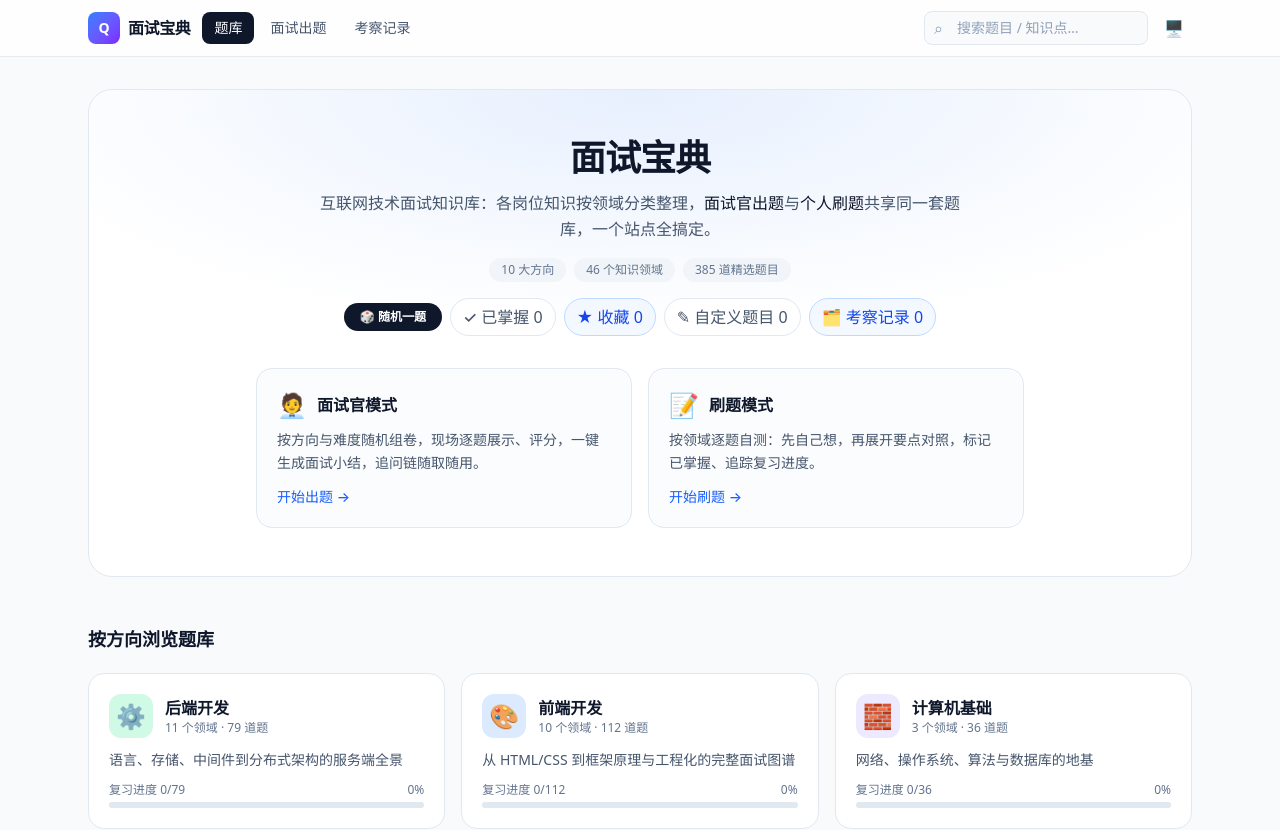
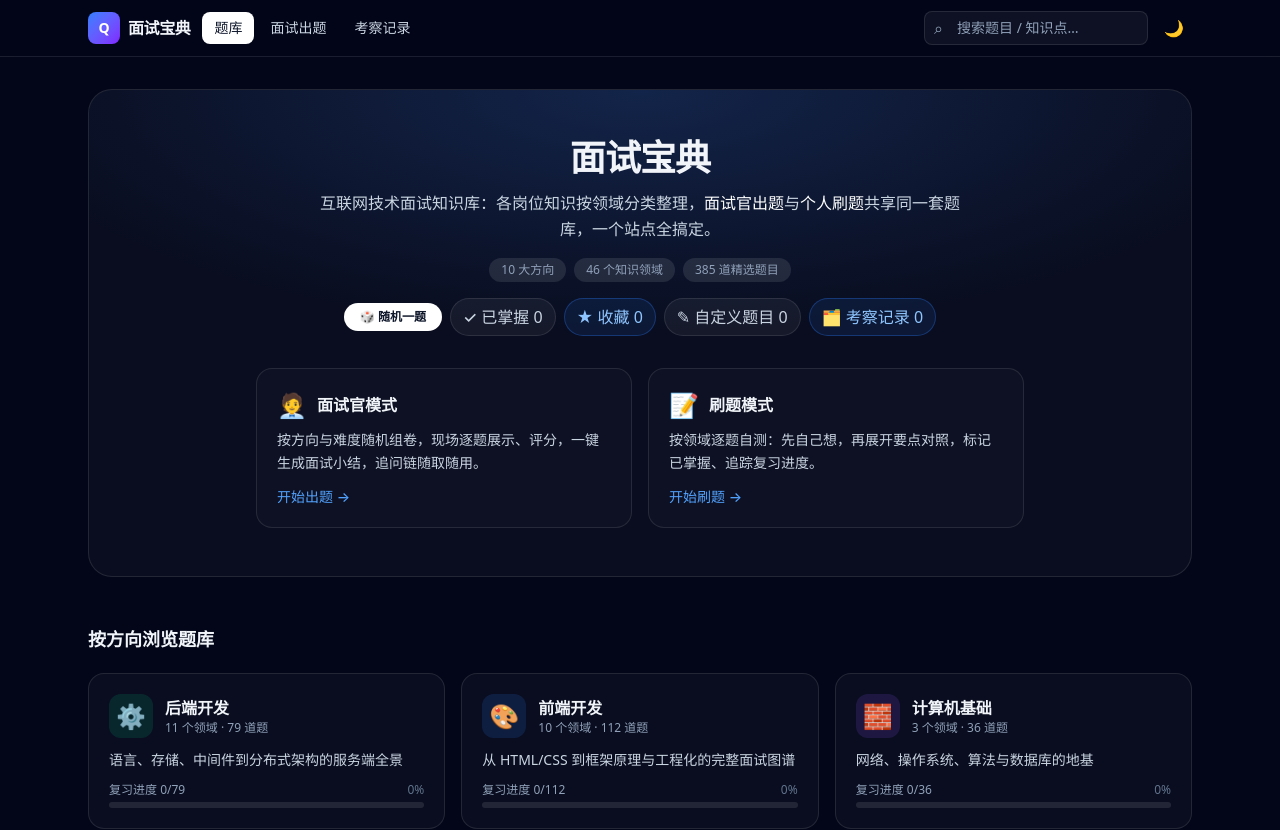
Before and after one commit to xwzy/interview.xwzy.dev, a React (Vite) app: page / in a window 1280 px wide. Shown: the top 830 px of the page. Built offline with nearby package versions, Linux system fonts and the light colour scheme.

Commit message:
feat: 默认主题改为深色；SW 缓存容量修剪；要点可收起；高亮对比度修正

```diff
--- a/index.html
+++ b/index.html
@@ -4,7 +4,7 @@
     <meta charset="UTF-8" />
     <link rel="icon" type="image/svg+xml" href="/favicon.svg" />
     <meta name="viewport" content="width=device-width, initial-scale=1.0" />
-    <meta name="theme-color" content="#3b82f6" />
+    <meta name="theme-color" content="#0f172a" />
     <link rel="manifest" href="/manifest.webmanifest" />
     <meta
       name="description"
@@ -19,12 +19,14 @@
     <meta name="twitter:card" content="summary" />
     <title>面试宝典 · 互联网技术面试知识库</title>
     <script>
+      // 默认深色；仅当用户显式选择浅色时才用浅色（system 跟随 OS）
       try {
-        var t = localStorage.getItem('interview.theme')
-        if (t === 'dark' || (!t && window.matchMedia('(prefers-color-scheme: dark)').matches)) {
-          document.documentElement.classList.add('dark')
-        }
-      } catch (e) {}
+        var t = localStorage.getItem('interview.theme') || 'dark'
+        var dark = t === 'dark' || (t === 'system' && window.matchMedia('(prefers-color-scheme: dark)').matches)
+        if (dark) document.documentElement.classList.add('dark')
+      } catch (e) {
+        document.documentElement.classList.add('dark')
+      }
     </script>
     <script>
       // GitHub Pages SPA 回退配套：恢复 404.html 转存的真实路由（本地开发无副作用）
--- a/public/sw.js
+++ b/public/sw.js
@@ -3,6 +3,17 @@ const CACHE = 'interview-cache-v1'
 
 /** 应用根目录（从 SW scope 派生，兼容根路径与子路径部署） */
 const APP_ROOT = self.registration.scope
+
+/** 缓存条目上限：防止跨版本部署后旧 hash 资源无限累积撑大存储 */
+const MAX_ENTRIES = 150
+
+async function pruneCache() {
+  const cache = await caches.open(CACHE)
+  const keys = await cache.keys()
+  if (keys.length <= MAX_ENTRIES) return
+  // keys 按插入顺序，淘汰最早的超出部分
+  await Promise.all(keys.slice(0, keys.length - MAX_ENTRIES).map((k) => cache.delete(k)))
+}
 
 self.addEventListener('install', (event) => {
   event.waitUntil(
@@ -18,6 +29,7 @@ self.addEventListener('activate', (event) => {
     caches
       .keys()
       .then((keys) => Promise.all(keys.filter((k) => k !== CACHE).map((k) => caches.delete(k))))
+      .then(pruneCache)
       .then(() => self.clients.claim()),
   )
 })
@@ -34,7 +46,10 @@ self.addEventListener('fetch', (event) => {
       .then((response) => {
         if (response.ok) {
           const copy = response.clone()
-          caches.open(CACHE).then((cache) => cache.put(request, copy))
+          caches
+            .open(CACHE)
+            .then((cache) => cache.put(request, copy))
+            .then(pruneCache)
         }
         return response
       })
--- a/src/context/ThemeContext.tsx
+++ b/src/context/ThemeContext.tsx
@@ -2,7 +2,7 @@ import { createContext, useContext, useEffect, useMemo, useState, type ReactNode
 
 const STORAGE_KEY = 'interview.theme'
 
-/** 浅色 / 深色 / 跟随系统 */
+/** 浅色 / 深色 / 跟随系统（默认深色） */
 export type ThemeMode = 'light' | 'dark' | 'system'
 
 export const themeModeMeta: Record<ThemeMode, { label: string; icon: string }> = {
@@ -28,9 +28,9 @@ function loadInitialMode(): ThemeMode {
     const stored = localStorage.getItem(STORAGE_KEY)
     if (stored === 'light' || stored === 'dark' || stored === 'system') return stored
   } catch {
-    // 隐私模式下 localStorage 不可用，回退到系统偏好
+    // 隐私模式下 localStorage 不可用，回退默认
   }
-  return 'system'
+  return 'dark'
 }
 
 function systemPrefersDark(): boolean {
@@ -41,6 +41,12 @@ function resolve(mode: ThemeMode): 'light' | 'dark' {
   return mode === 'system' ? (systemPrefersDark() ? 'dark' : 'light') : mode
 }
 
+function applyTheme(r: 'light' | 'dark') {
+  document.documentElement.classList.toggle('dark', r === 'dark')
+  const meta = document.querySelector('meta[name="theme-color"]')
+  if (meta) meta.setAttribute('content', r === 'dark' ? '#0f172a' : '#f8fafc')
+}
+
 export function ThemeProvider({ children }: { children: ReactNode }) {
   const [mode, setMode] = useState<ThemeMode>(loadInitialMode)
   const [resolved, setResolved] = useState<'light' | 'dark'>(() => resolve(mode))
@@ -49,9 +55,7 @@ export function ThemeProvider({ children }: { children: ReactNode }) {
   useEffect(() => {
     const r = resolve(mode)
     setResolved(r)
-    document.documentElement.classList.toggle('dark', r === 'dark')
-    const meta = document.querySelector('meta[name="theme-color"]')
-    if (meta) meta.setAttribute('content', r === 'dark' ? '#0f172a' : '#f8fafc')
+    applyTheme(r)
     try {
       localStorage.setItem(STORAGE_KEY, mode)
     } catch {
@@ -66,9 +70,7 @@ export function ThemeProvider({ children }: { children: ReactNode }) {
       if (mode === 'system') {
         const r = resolve('system')
         setResolved(r)
-        document.documentElement.classList.toggle('dark', r === 'dark')
-        const meta = document.querySelector('meta[name="theme-color"]')
-        if (meta) meta.setAttribute('content', r === 'dark' ? '#0f172a' : '#f8fafc')
+        applyTheme(r)
       }
     }
     mq.addEventListener('change', onChange)
@@ -79,8 +81,7 @@ export function ThemeProvider({ children }: { children: ReactNode }) {
     () => ({
       mode,
       resolved,
-      cycleMode: () =>
-        setMode((m) => MODES[(MODES.indexOf(m) + 1) % MODES.length]!),
+      cycleMode: () => setMode((m) => MODES[(MODES.indexOf(m) + 1) % MODES.length]!),
     }),
     [mode, resolved],
   )
--- a/src/pages/QuizPage.tsx
+++ b/src/pages/QuizPage.tsx
@@ -541,6 +541,15 @@ export default function QuizPage() {
           {revealed ? (
             <div className="mt-5 border-t border-slate-100 pt-4 dark:border-white/5">
               <AnswerBody question={item.question} />
+              <div className="mt-4 text-right">
+                <button
+                  type="button"
+                  onClick={() => setRevealed(false)}
+                  className="text-xs font-medium text-slate-400 transition-colors hover:text-blue-600 dark:text-slate-500 dark:hover:text-blue-400"
+                >
+                  🙈 收起要点
+                </button>
+              </div>
             </div>
           ) : (
             <div className="mt-6 flex flex-col items-start gap-3 border-t border-dashed border-slate-200 pt-5 dark:border-white/10">
--- a/src/pages/SearchPage.tsx
+++ b/src/pages/SearchPage.tsx
@@ -26,7 +26,7 @@ function Highlight({ text, kw }: { text: string; kw: string }) {
     while (hit !== -1) {
       if (hit > from) parts.push(text.slice(from, hit))
       parts.push(
-        <mark key={key++} className="rounded-sm bg-amber-200 px-0.5 text-inherit dark:bg-amber-500/40">
+        <mark key={key++} className="rounded-sm bg-amber-200 px-0.5 text-slate-900 dark:bg-amber-500/40 dark:text-amber-100">
           {text.slice(hit, hit + needle.length)}
         </mark>,
       )
```
